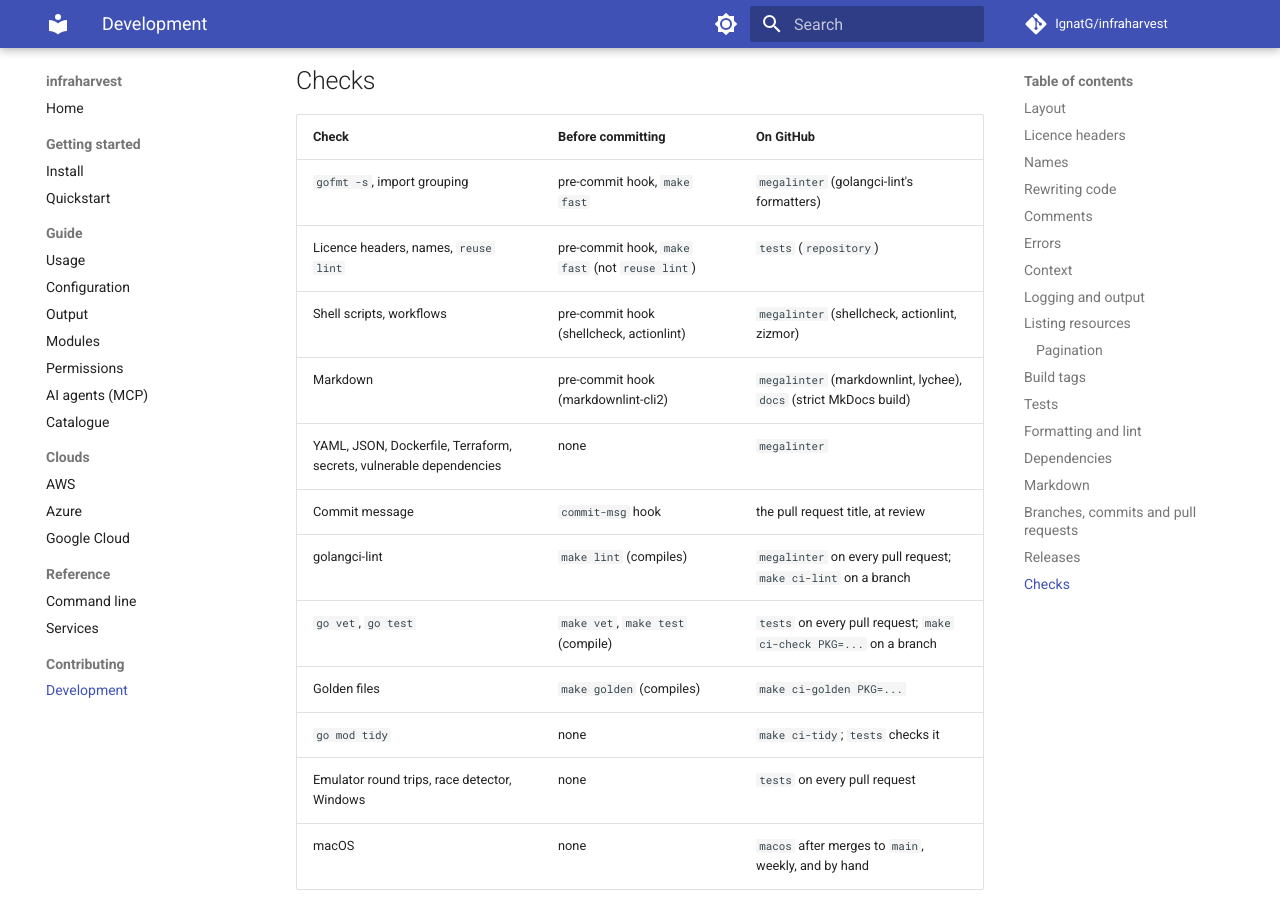
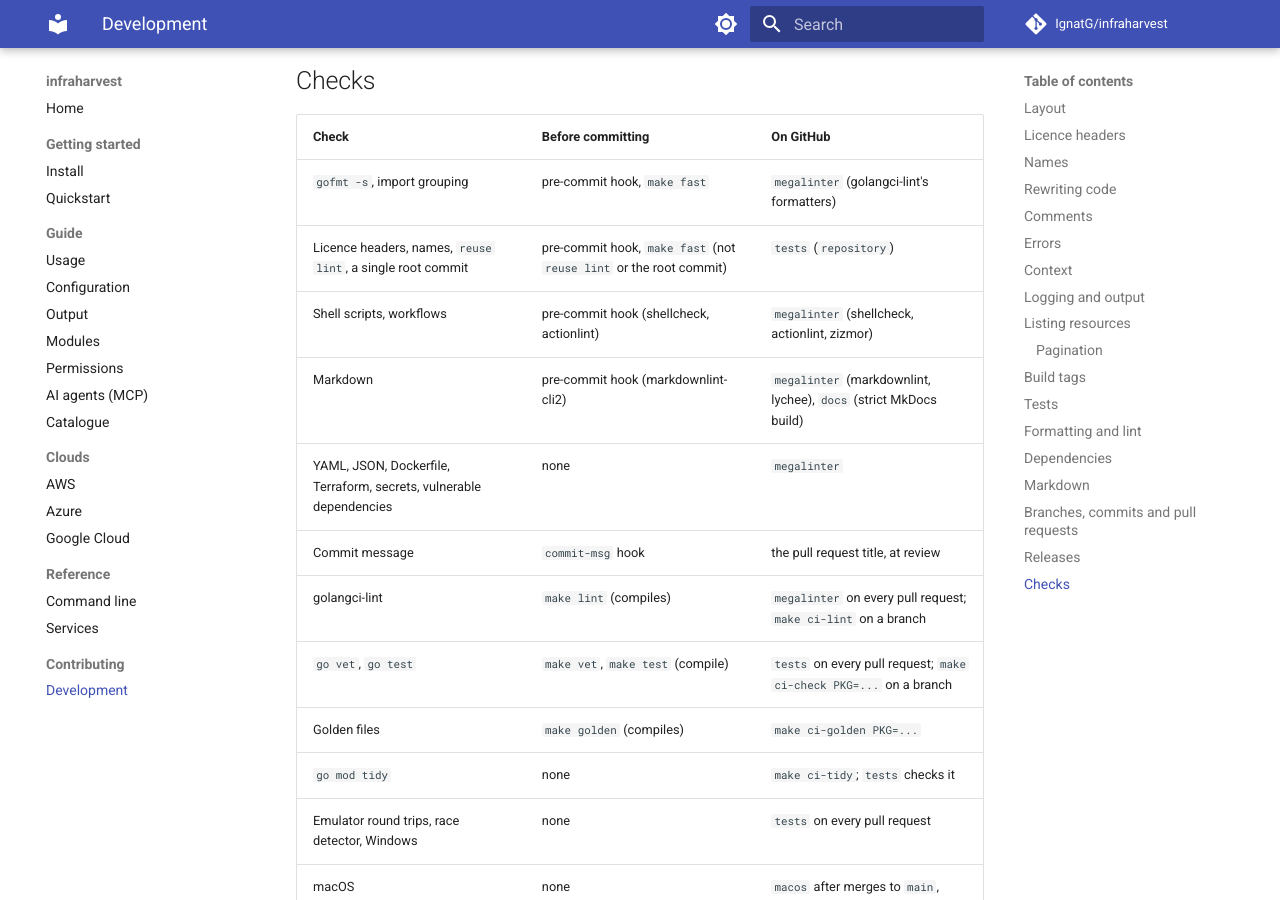
Before and after one commit to IgnatG/infraharvest, an MkDocs documentation site: the page built from docs/development.md, in a window 1280 px wide and 900 px high, scrolled down 9859 px. Built offline with MkDocs 1.6.1 and Material for MkDocs 9.7.7, drawn with Linux system fonts in a browser that asks for light colours; comment, search, counter and statistics services are not loaded.

Commit message:
ci: fail a branch whose history has another root commit

```diff
--- a/docs/development.md
+++ b/docs/development.md
@@ -194,7 +194,7 @@ The `release` workflow publishes a release from `main`: it runs the tests, tags
 | Check | Before committing | On GitHub |
 |---|---|---|
 | `gofmt -s`, import grouping | pre-commit hook, `make fast` | `megalinter` (golangci-lint's formatters) |
-| Licence headers, names, `reuse lint` | pre-commit hook, `make fast` (not `reuse lint`) | `tests` (`repository`) |
+| Licence headers, names, `reuse lint`, a single root commit | pre-commit hook, `make fast` (not `reuse lint` or the root commit) | `tests` (`repository`) |
 | Shell scripts, workflows | pre-commit hook (shellcheck, actionlint) | `megalinter` (shellcheck, actionlint, zizmor) |
 | Markdown | pre-commit hook (markdownlint-cli2) | `megalinter` (markdownlint, lychee), `docs` (strict MkDocs build) |
 | YAML, JSON, Dockerfile, Terraform, secrets, vulnerable dependencies | none | `megalinter` |
```
Also changed, not shown: CONTRIBUTING.md (+1 -1 lines), 1 other file.
